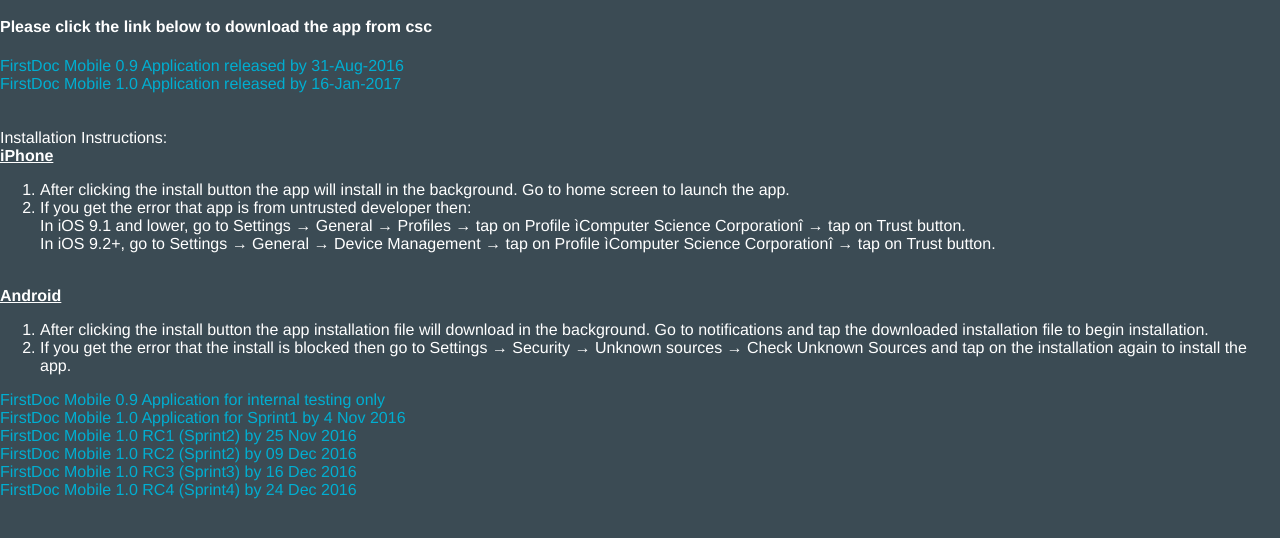
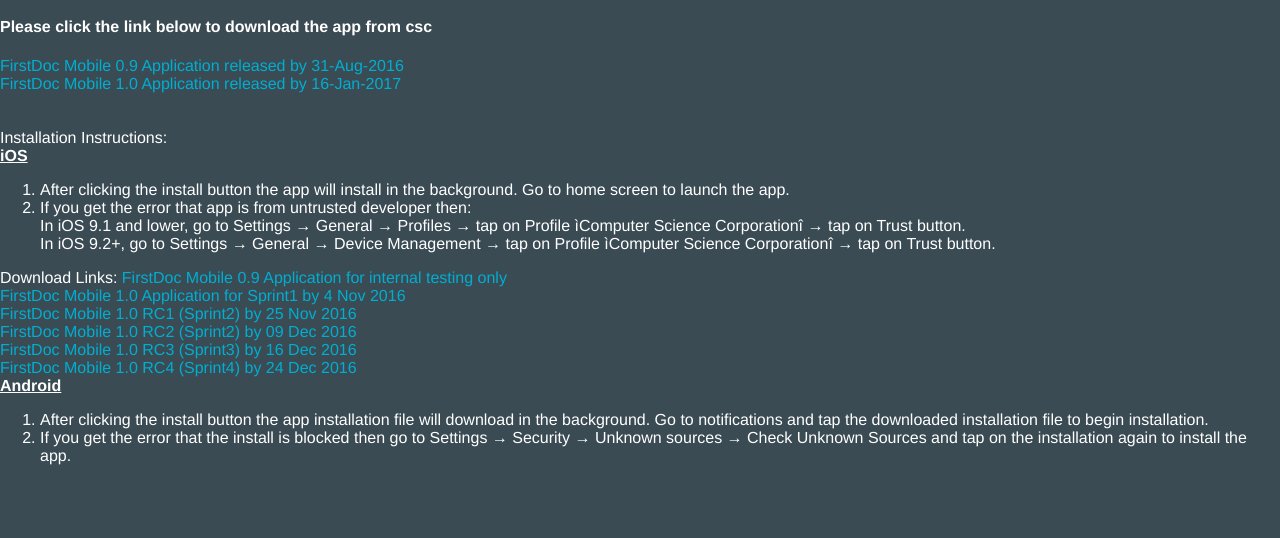
Before and after one commit to snguyen39/cscfirstdoc-1480572980155, a website: page views/index.html in a window 1280 px wide. Shown: the part 220-758 px from the top of the page. Drawn offline with Linux system fonts and the light colour scheme.

Commit message:
Update index.html

```diff
--- a/views/index.html
+++ b/views/index.html
@@ -23,7 +23,7 @@
     <div>
        <br> <br>
         Installation Instructions: <br>
-        <b><u>iPhone</u></b>
+        <b><u>iOS</u></b>
         <ol>
             <li>After clicking the install button the app will install in the background. Go to home screen to launch the app.</li>
             <li>
@@ -32,8 +32,21 @@
             In iOS 9.2+, go to Settings &#8594; General &#8594; Device Management &#8594; tap on Profile ìComputer Science Corporationî &#8594; tap on Trust button.
            </li>
         </ol>
+	Download Links:
+        <a href="itms-services://?action=download-manifest&url=https://cscfirstdoc.mybluemix.net/build/FirstDocMobileTesting.plist">FirstDoc Mobile 0.9 Application for internal testing only</a>
+	<br/>
+    	<a href="itms-services://?action=download-manifest&url=https://cscfirstdoc.mybluemix.net/build/FirstDocMobileSprint1.plist">FirstDoc Mobile 1.0 Application for Sprint1 by 4 Nov 2016</a>
+	<br/>
+   	<a href="itms-services://?action=download-manifest&url=https://cscfirstdoc.mybluemix.net/build/FirstDocMobileSprint2Branch.plist">FirstDoc Mobile 1.0 RC1 (Sprint2) by 25 Nov 2016</a>
+        <br/>
+   	<a href="itms-services://?action=download-manifest&url=https://cscfirstdoc.mybluemix.net/build/FirstDocMobileSprint3Branch.plist">FirstDoc Mobile 1.0 RC2 (Sprint2) by 09 Dec 2016</a>
+        <br/>
+   	<a href="itms-services://?action=download-manifest&url=https://cscfirstdoc.mybluemix.net/build/FirstDocMobileSprint3Rc3Branch.plist">FirstDoc Mobile 1.0 RC3 (Sprint3) by 16 Dec 2016</a>
+ 	<br/>
+   	<a href="itms-services://?action=download-manifest&url=https://cscfirstdoc.mybluemix.net/build/FirstDocMobileSprint4Rc4Branch.plist">FirstDoc Mobile 1.0 RC4 (Sprint4) by 24 Dec 2016</a>
 
-        <br>
+
+	<br>
         <b><u>Android</u></b>
         <ol>
             <li>
@@ -44,17 +57,6 @@
             </li>
         </ol>
     </div>
-    <a href="itms-services://?action=download-manifest&url=https://cscfirstdoc.mybluemix.net/build/FirstDocMobileTesting.plist">FirstDoc Mobile 0.9 Application for internal testing only</a>
-	</br>
-    <a href="itms-services://?action=download-manifest&url=https://cscfirstdoc.mybluemix.net/build/FirstDocMobileSprint1.plist">FirstDoc Mobile 1.0 Application for Sprint1 by 4 Nov 2016</a>
-	</br>
-   <a href="itms-services://?action=download-manifest&url=https://cscfirstdoc.mybluemix.net/build/FirstDocMobileSprint2Branch.plist">FirstDoc Mobile 1.0 RC1 (Sprint2) by 25 Nov 2016</a>
-        </br>
-   <a href="itms-services://?action=download-manifest&url=https://cscfirstdoc.mybluemix.net/build/FirstDocMobileSprint3Branch.plist">FirstDoc Mobile 1.0 RC2 (Sprint2) by 09 Dec 2016</a>
-        </br>
-   <a href="itms-services://?action=download-manifest&url=https://cscfirstdoc.mybluemix.net/build/FirstDocMobileSprint3Rc3Branch.plist">FirstDoc Mobile 1.0 RC3 (Sprint3) by 16 Dec 2016</a>
- </br>
-   <a href="itms-services://?action=download-manifest&url=https://cscfirstdoc.mybluemix.net/build/FirstDocMobileSprint4Rc4Branch.plist">FirstDoc Mobile 1.0 RC4 (Sprint4) by 24 Dec 2016</a>
     <script type="text/javascript" src="scripts/detect.js"></script>
 </body>
 </html>
```
